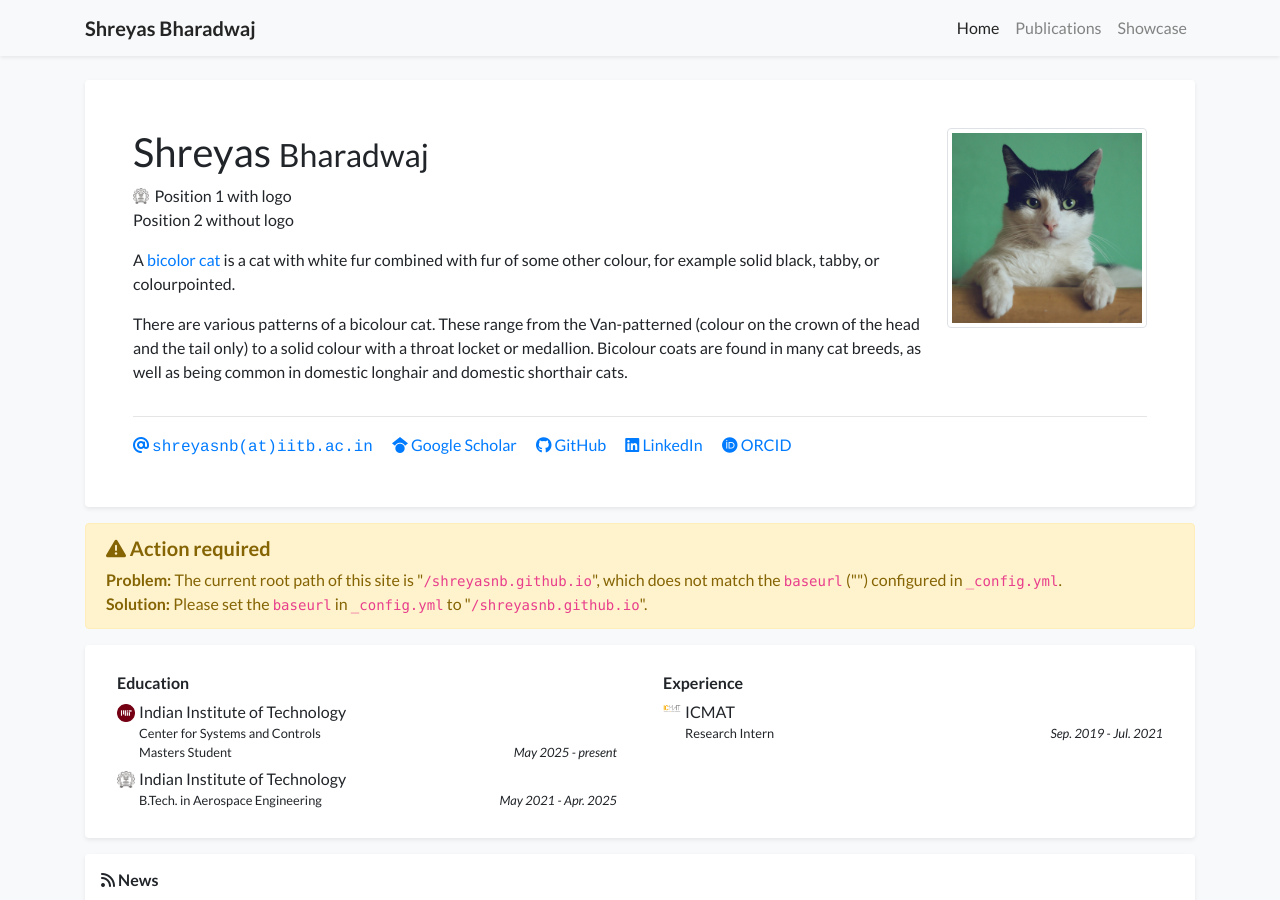
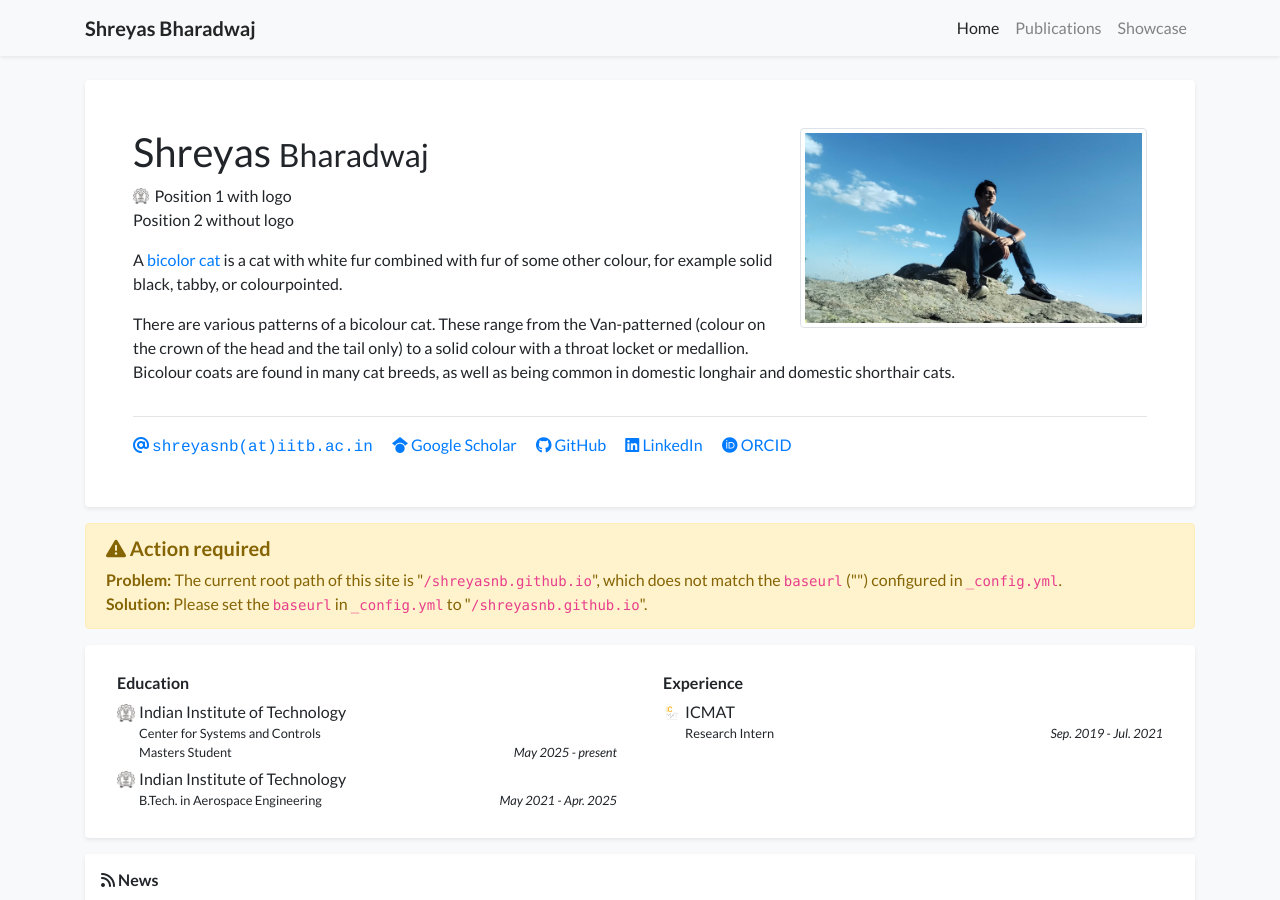
Before and after one commit to shreyasnb/shreyasnb.github.io, a Jekyll site: the page built from index.html, in a window 1280 px wide and 900 px high. Built offline with Jekyll 4.4.1, drawn with Linux system fonts in a browser that asks for light colours; nearby versions of some CDN libraries; a style sheet for code colours, icons or effects is not loaded.

Commit message:
change logos

```diff
--- a/_data/profile.yml
+++ b/_data/profile.yml
@@ -30,13 +30,13 @@ short_bio: >-
     as well as being common in domestic longhair and domestic shorthair cats.
   </p>
 
-portrait_url: /assets/images/photos/portrait.jpg
+portrait_url: /assets/images/photos/snb.jpg
 portrait_caption: >-
   Photo by Manja Vitolic on Unsplash (this caption is optional, comment it out to disable).
 
 education:
 - name: Indian Institute of Technology
-  logo: /assets/images/badges/MIT_Social_circle.png
+  logo: /assets/images/badges/iitblogo.png
   position: >-
     Center for Systems and Controls <br/>
     Masters Student
@@ -48,7 +48,7 @@ education:
 
 experience:
 - name: ICMAT
-  logo: /assets/images/badges/logo-icmat.jpg
+  logo: /assets/images/badges/icmatlogo.png
   position: Research Intern
   date: Sep. 2019 - Jul. 2021
 
```
Also changed, not shown: assets/images/badges/icmatlogo.png (added), assets/images/photos/snb.jpg (added).
